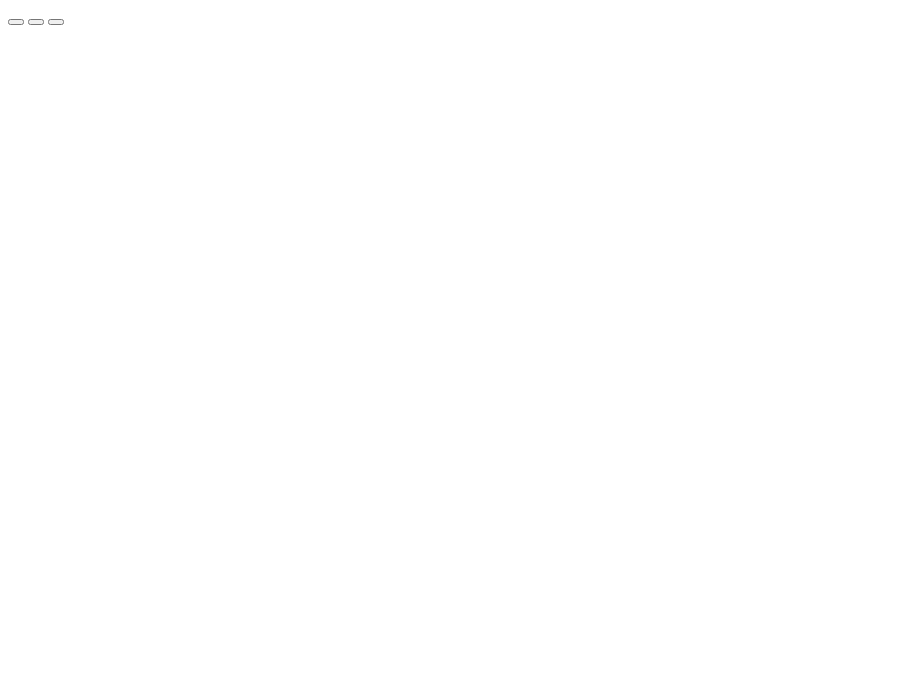
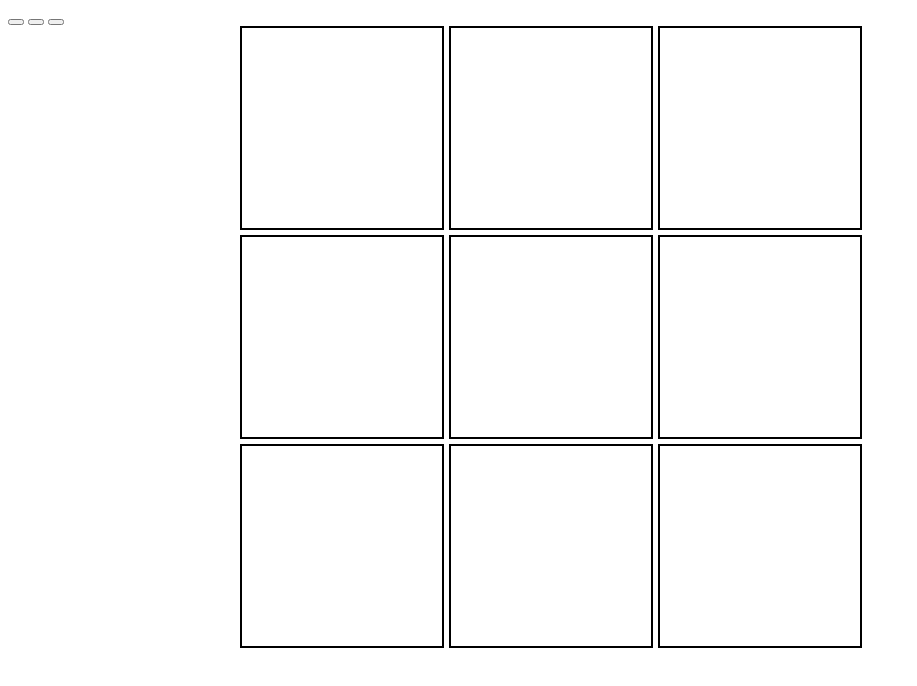
Before and after one commit to Michch333/BobRossProject, a plain HTML site: page index.html in a window 1280 px wide. Shown: the whole page, without its empty margins (0-917 px from the left). Drawn offline with Linux system fonts and the light colour scheme.

Commit message:
Adding Color Grid

```diff
--- a/index.html
+++ b/index.html
@@ -4,8 +4,8 @@
     <meta charset="UTF-8">
     <meta name="viewport" content="width=device-width, initial-scale=1.0">
     <meta http-equiv="X-UA-Compatible" content="ie=edge">
-    <link rel="stylesheet" href="/style.css">
-    <script src="/script.js"></script>
+    <link rel="stylesheet" href="style.css">
+    <script src="script.js"></script>
     <title>BOB ROSS PROJECT</title>
 </head>
 <body>
--- a/style.css
+++ b/style.css
@@ -0,0 +1,16 @@
+#gridContainer {
+    width: 800px;
+    margin: 0 auto;
+    display: flex;
+    flex-wrap: wrap;
+
+}
+
+
+.gridBlocks {
+    border: 2px solid black;
+    height: 200px;
+    width: 200px;
+    margin-bottom: 5px;
+    margin-right: 5px;
+}
```
